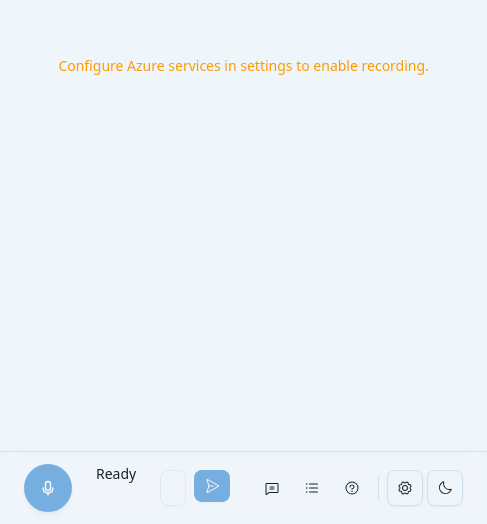
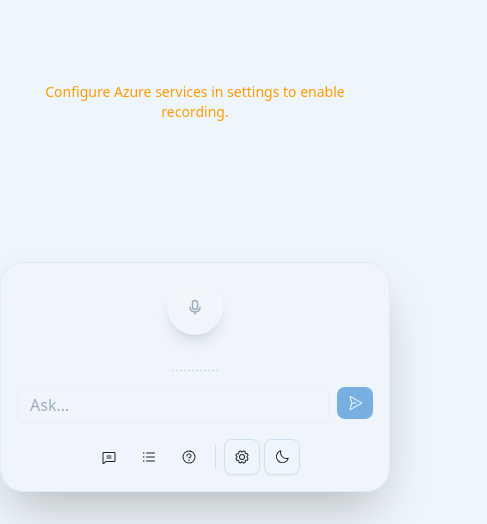
Before and after one commit to segraef/ai-conversation-will, a React (Vite) app: page / in a window 390 px wide. Shown: the part 320-844 px from the top of the page, 487 px wide, since content can reach past the window. Built offline with nearby package versions, Linux system fonts and the light colour scheme.

Commit message:
feat: Enhance UI layout and improve accessibility for recording controls

```diff
--- a/src/App.tsx
+++ b/src/App.tsx
@@ -87,12 +87,12 @@ function AppContent() {
   };
 
   return (
-    <div className="min-h-screen bg-background text-foreground flex">
+    <div className="min-h-screen bg-background text-foreground flex flex-col">
       {/* Main content area */}
       <div className="flex-1 flex flex-col">
         {/* Main content - take up most of the space */}
-        <main className="flex-1 flex items-center justify-center">
-          <div className="text-center space-y-4">
+        <main className="flex-1 flex items-center justify-center p-4">
+          <div className="text-center space-y-4 max-w-md">
             {(sttStatus !== 'connected' || openaiStatus !== 'connected') && (
               <div className="text-amber-500 text-sm">
                 Configure Azure services in settings to enable recording.
@@ -101,12 +101,12 @@ function AppContent() {
           </div>
         </main>
 
-        {/* Player bar at bottom */}
-        <div className="border-t bg-background/95 backdrop-blur supports-[backdrop-filter]:bg-background/60 shadow-lg">
-          <div className="container mx-auto px-6 py-3">
-            <div className="flex items-center gap-6">
-              {/* Record button */}
-              <div className="flex-shrink-0">
+        {/* Centered control bar */}
+        <div className="fixed bottom-8 left-1/2 transform -translate-x-1/2 z-50">
+          <div className="bg-background/80 backdrop-blur-lg border border-border/50 rounded-2xl shadow-2xl p-4 md:p-6 max-w-4xl w-screen mx-4 md:mx-0 md:w-auto">
+            <div className="flex flex-col md:flex-row items-center gap-4 md:gap-6">
+              {/* Record button - always centered on mobile */}
+              <div className="flex-shrink-0 order-1 md:order-none">
                 <RecordButton
                   isRecording={recordingState.isRecording}
                   onToggle={toggleRecording}
@@ -114,32 +114,29 @@ function AppContent() {
                 />
               </div>
 
-              {/* Recording status, time and visualizer */}
-              <div className="flex-1 min-w-0 max-w-xs">
-                <div className="flex items-center gap-2 mb-1">
-                  <div className="text-sm font-medium">
-                    {recordingState.isRecording ? 'Listening' : 'Ready'}
-                  </div>
+              {/* Recording status and visualizer - stack on mobile */}
+              <div className="flex-1 min-w-0 max-w-xs order-2 md:order-none">
                 {recordingState.isRecording && (
+                  <div className="flex items-center justify-center gap-2 mb-2 md:mb-1">
                     <div className="text-xs text-muted-foreground bg-primary/10 px-2 py-1 rounded">
                       {formatRecordingTime()}
                     </div>
+                  </div>
                 )}
-                </div>
 
                 {/* Sound visualizer */}
                 <SoundVisualizer isRecording={recordingState.isRecording} />
               </div>
 
-              {/* Message input field */}
-              <div className="flex-1 max-w-lg">
+              {/* Message input field - full width on mobile */}
+              <div className="flex-1 w-full md:max-w-sm order-3 md:order-none">
                 <form onSubmit={handleMessageSubmit} className="flex gap-2">
                   <Input
-                    placeholder="Write message"
+                    placeholder="Ask..."
                     value={message}
                     onChange={(e) => setMessage(e.target.value)}
                     disabled={isSubmitting || (sttStatus !== 'connected' || openaiStatus !== 'connected')}
-                    className="flex-1 h-9"
+                    className="flex-1 h-9 bg-background/50 border-border/30"
                   />
                   <Button
                     type="submit"
@@ -152,8 +149,8 @@ function AppContent() {
                 </form>
               </div>
 
-              {/* Control buttons */}
-              <div className="flex items-center gap-1 flex-shrink-0">
+              {/* Control buttons - spread on mobile */}
+              <div className="flex items-center gap-1 flex-shrink-0 order-4 md:order-none">
                 <Button
                   variant={activePanel === 'transcript' ? 'default' : 'ghost'}
                   size="sm"
@@ -199,9 +196,17 @@ function AppContent() {
         </div>
       </div>
 
-      {/* Side panels - slide in from the right */}
+      {/* Side panels - slide in from the right, adjust for mobile */}
       {activePanel && (
-        <div className="w-[400px] border-l bg-background shadow-xl animate-in slide-in-from-right duration-300">
+        <div className="fixed inset-0 md:inset-y-0 md:right-0 md:left-auto z-40">
+          {/* Mobile backdrop */}
+          <div
+            className="md:hidden absolute inset-0 bg-black/50 backdrop-blur-sm"
+            onClick={() => setActivePanel(null)}
+          />
+
+          {/* Panel content */}
+          <div className="absolute right-0 top-0 h-full w-full max-w-sm md:max-w-md lg:max-w-lg xl:max-w-xl md:min-w-[320px] lg:min-w-[400px] md:border-l bg-background shadow-xl animate-in slide-in-from-right duration-300">
             <div className="h-full flex flex-col">
               <div className="p-4 border-b flex items-center justify-between bg-muted/30">
                 <h3 className="font-semibold text-sm">
@@ -226,6 +231,7 @@ function AppContent() {
               </div>
             </div>
           </div>
+        </div>
       )}
 
       <Toaster />
--- a/src/components/RecordButton.tsx
+++ b/src/components/RecordButton.tsx
@@ -1,4 +1,4 @@
-import { Microphone, Stop } from '@phosphor-icons/react';
+import { Microphone, MicrophoneSlash } from '@phosphor-icons/react';
 import { Button } from '@/components/ui/button';
 import { cn } from '@/lib/utils';
 import { useEffect, useState } from 'react';
@@ -10,38 +10,53 @@ interface RecordButtonProps {
 }
 
 export function RecordButton({ isRecording, onToggle, disabled = false }: RecordButtonProps) {
-  const [animating, setAnimating] = useState(false);
-
-  // Handle animation state
-  useEffect(() => {
-    if (isRecording) {
-      const interval = setInterval(() => {
-        setAnimating(prev => !prev);
-      }, 1000);
-
-      return () => clearInterval(interval);
-    } else {
-      setAnimating(false);
-    }
-  }, [isRecording]);
+  const [isPressed, setIsPressed] = useState(false);
 
   return (
     <Button
       onClick={onToggle}
       disabled={disabled}
-      size="lg"
+      onMouseDown={() => setIsPressed(true)}
+      onMouseUp={() => setIsPressed(false)}
+      onMouseLeave={() => setIsPressed(false)}
       className={cn(
-        'h-12 w-12 rounded-full transition-all duration-300 shadow-md',
-        isRecording ? 'bg-destructive hover:bg-destructive/90' : 'bg-primary hover:bg-primary/90',
-        animating && 'scale-105'
+        'relative h-14 w-14 rounded-full p-0 transition-all duration-200',
+        'bg-gradient-to-br from-white/20 to-white/5',
+        'backdrop-blur-sm border border-white/10',
+        'shadow-lg shadow-black/20',
+        'hover:from-white/25 hover:to-white/10 hover:border-white/20',
+        'active:scale-95',
+        disabled && 'opacity-50 cursor-not-allowed',
+        isPressed && 'scale-95 shadow-md',
+        // Glass morphism effect
+        'before:absolute before:inset-0 before:rounded-full',
+        'before:bg-gradient-to-br before:from-white/30 before:to-transparent',
+        'before:opacity-0 hover:before:opacity-100 before:transition-opacity'
       )}
       aria-label={isRecording ? 'Stop recording' : 'Start recording'}
     >
-      {isRecording ? (
-        <Stop weight="bold" className="h-6 w-6" />
-      ) : (
-        <Microphone weight="bold" className="h-6 w-6" />
-      )}
+      <div className="relative z-10">
+        {isRecording ? (
+          <MicrophoneSlash
+            weight="bold"
+            className={cn(
+              "h-6 w-6 transition-colors duration-200",
+              "text-red-400"
+            )}
+          />
+        ) : (
+          <Microphone
+            weight="bold"
+            className={cn(
+              "h-6 w-6 transition-colors duration-200",
+              disabled ? "text-muted-foreground" : "text-primary"
+            )}
+          />
+        )}
+      </div>
+
+      {/* Additional glass highlight */}
+      <div className="absolute inset-1 rounded-full bg-gradient-to-t from-transparent to-white/20 pointer-events-none" />
     </Button>
   );
 }
--- a/src/components/SoundVisualizer.tsx
+++ b/src/components/SoundVisualizer.tsx
@@ -2,44 +2,42 @@ import { useEffect, useState } from 'react';
 
 interface SoundVisualizerProps {
   isRecording: boolean;
+  audioLevel?: number; // Real audio level from microphone
 }
 
-export function SoundVisualizer({ isRecording }: SoundVisualizerProps) {
-  const [bars, setBars] = useState<number[]>(Array(24).fill(0));
+export function SoundVisualizer({ isRecording, audioLevel = 0 }: SoundVisualizerProps) {
+  const [bars, setBars] = useState<number[]>(Array(12).fill(0)); // Reduced to 12 bars
 
   useEffect(() => {
     if (!isRecording) {
-      setBars(Array(24).fill(0));
+      setBars(Array(12).fill(0));
       return;
     }
 
-    const interval = setInterval(() => {
+    // Only update bars when there's actual audio input
+    if (audioLevel > 5) { // Only animate when there's meaningful audio input
       setBars(prev => prev.map((_, index) => {
-        // Create a wave pattern with some randomness
-        const wave = Math.sin(Date.now() * 0.005 + index * 0.3) * 0.5 + 0.5;
-        const random = Math.random() * 0.3;
-        return Math.max(0.1, Math.min(1, wave + random));
+        // Create responsive bars based on actual audio level
+        const baseLevel = Math.max(0, (audioLevel - 5) / 95); // Normalize to 0-1
+        const indexOffset = Math.abs(index - 6) / 6; // Distance from center
+        const barHeight = baseLevel * (1 - indexOffset * 0.5); // Center bars higher
+        return Math.max(0.02, Math.min(1, barHeight + Math.random() * 0.1));
       }));
-    }, 80);
-
-    return () => clearInterval(interval);
-  }, [isRecording]);
-
-  if (!isRecording) {
-    return <div className="h-6" />; // Maintain layout space
-  }
+    } else {
+      // Gradual fade to low state when no audio
+      setBars(prev => prev.map(height => Math.max(0.02, height * 0.9)));
+    }
+  }, [isRecording, audioLevel]);
 
   return (
-    <div className="flex items-end gap-0.5 h-6 mt-1">
+    <div className="flex items-end gap-0.5 h-4 mt-1 justify-center">
       {bars.map((height, i) => (
         <div
           key={i}
-          className="w-0.5 bg-primary rounded-full transition-all duration-75 ease-out"
+          className="w-0.5 bg-primary/80 rounded-full transition-all duration-100 ease-out"
           style={{
-            height: `${Math.max(8, height * 100)}%`,
-            opacity: 0.5 + height * 0.5,
-            transform: `scaleY(${height})`,
-            transformOrigin: 'bottom',
+            height: `${Math.max(4, height * 100)}%`,
+            opacity: 0.3 + height * 0.7,
           }}
         />
       ))}
--- a/src/services/AzureSpeechService.ts
+++ b/src/services/AzureSpeechService.ts
@@ -119,24 +119,19 @@ export class AzureSpeechService {
 
       // Event handlers
       this.recognizer.recognizing = (sender, e) => {
+        // Only log interim results, don't add them to transcript to avoid duplicates
         if (e.result.reason === speechsdk.ResultReason.RecognizingSpeech) {
-          this.onSegmentReceived({
-            id: Date.now().toString(),
-            text: e.result.text,
-            timestamp: Date.now(),
-            confidence: 0.9,
-            speakerId: 'User', // Default speaker ID for basic recognition
-            isQuestion: this.isQuestion(e.result.text.trim())
-          });
+          console.log('Interim result:', e.result.text);
+          // Don't call onSegmentReceived here to avoid duplicates
         }
       };
 
       this.recognizer.recognized = (sender, e) => {
-        if (e.result.reason === speechsdk.ResultReason.RecognizedSpeech) {
-          const speakerId = this.simulateSpeakers && Math.random() > 0.5 ? 'Speaker 1' : 'Speaker 2';
+        if (e.result.reason === speechsdk.ResultReason.RecognizedSpeech && e.result.text.trim()) {
+          const speakerId = this.simulateSpeakers && Math.random() > 0.5 ? 'Speaker 1' : 'User';
 
           this.onSegmentReceived({
-            id: Date.now().toString(),
+            id: Date.now().toString() + Math.random().toString(36).substr(2, 9), // More unique ID
             text: e.result.text,
             timestamp: Date.now(),
             confidence: 0.9,
```
Lines whose indentation alone changed are shown as unchanged.
